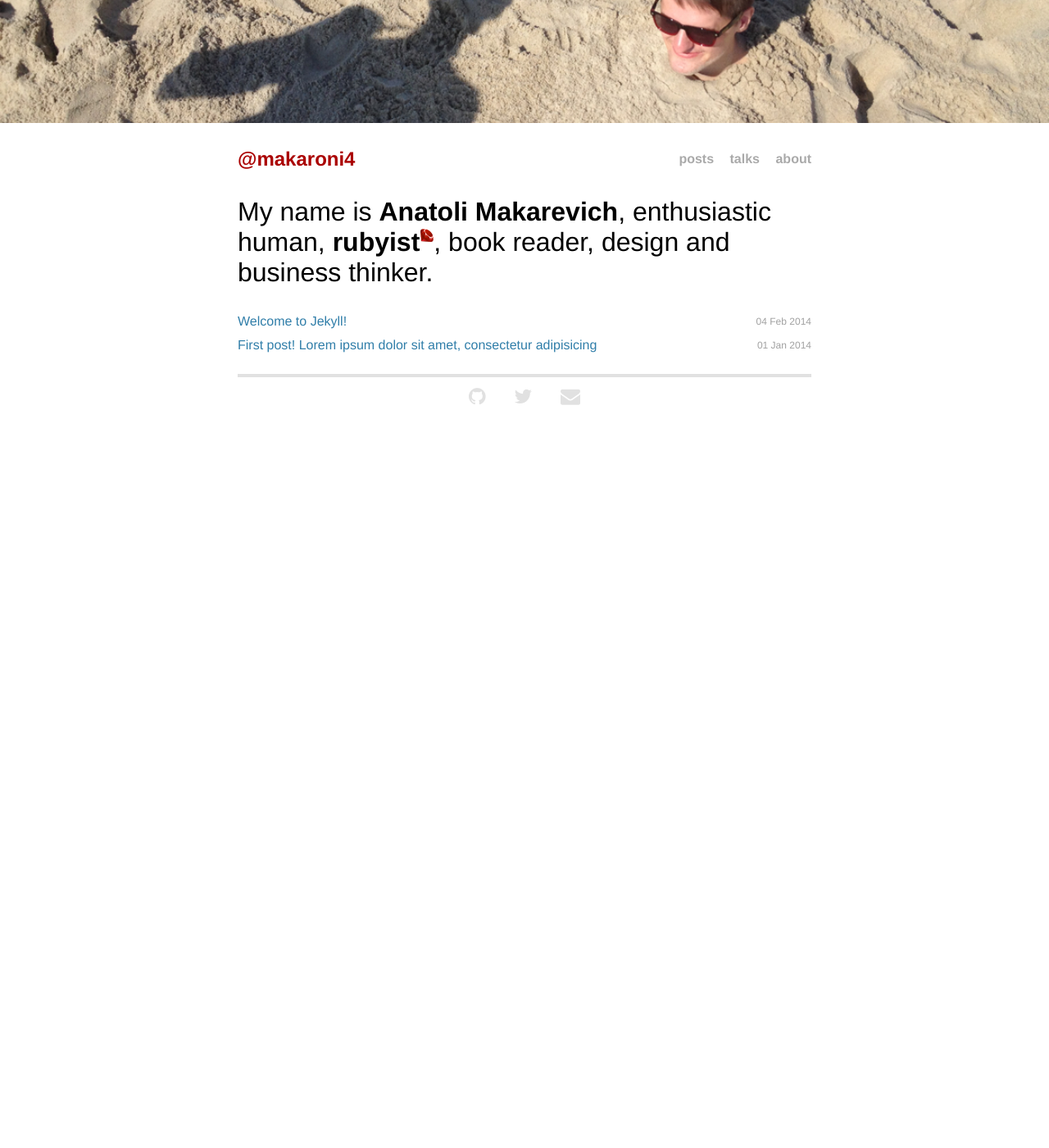
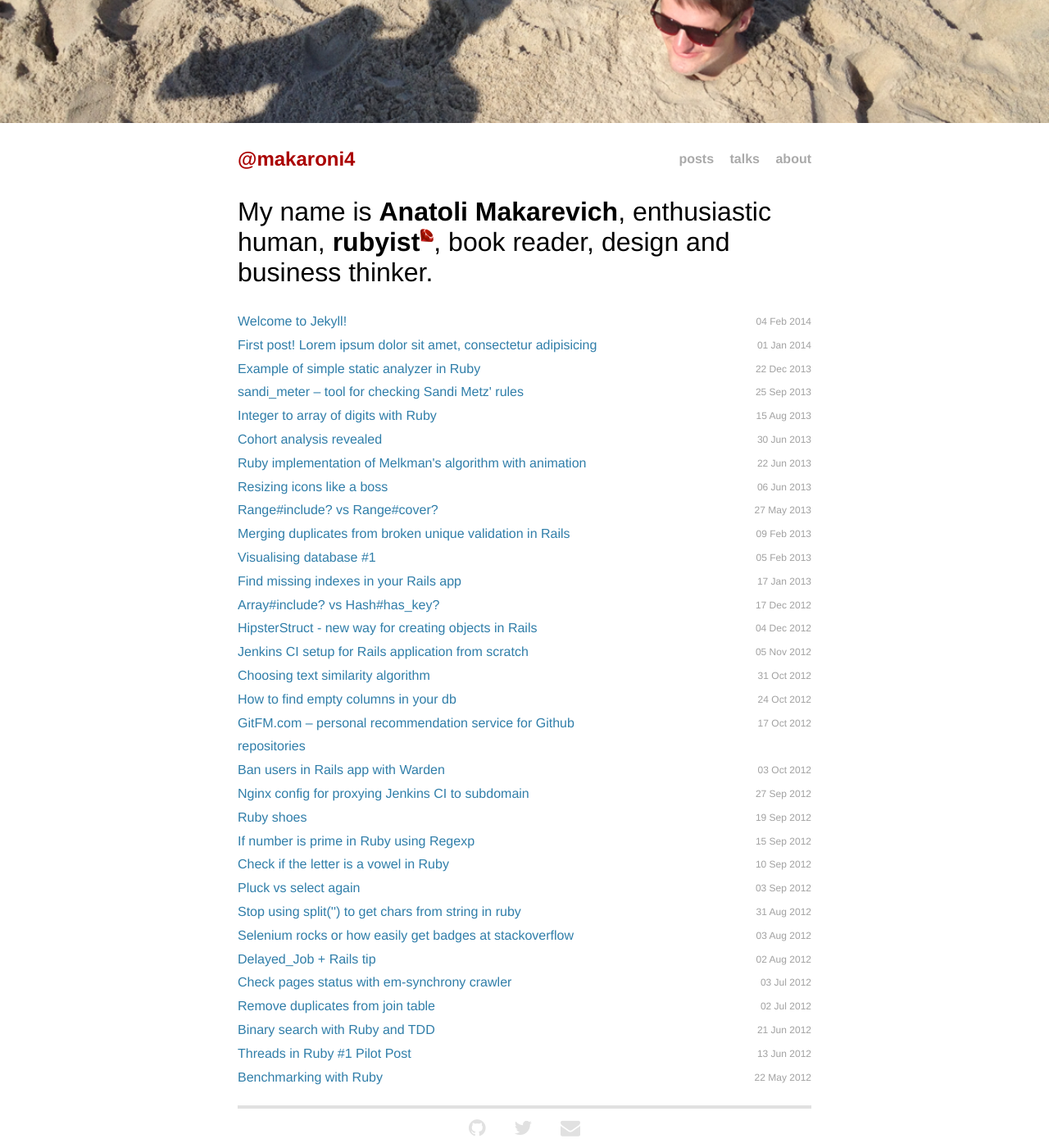
Before and after one commit to makaroni4/img-lint, a Jekyll site: the page built from index.html, in a window 1280 px wide and 1400 px high, scrolled down 150 px. Shown: the whole window at 82% size. Built offline with Jekyll 4.4.1, drawn with Linux system fonts in a browser that asks for light colours; nearby versions of some CDN libraries; Markdown is read by kramdown in place of the engine named in the settings; before the commit the page ends 900 px from its top, so only the background shows below that.

Commit message:
Added old posts

```diff
--- /dev/null
+++ b/_data/old_posts.yml
@@ -0,0 +1,91 @@
+---
+- date: '2013-12-22'
+  title: Example of simple static analyzer in Ruby
+  url: http://gistflow.com/posts/959-example-of-simple-static-analyzer-in-ruby
+- date: '2013-09-25'
+  title: sandi_meter – tool for checking Sandi Metz' rules
+  url: http://gistflow.com/posts/901-sandi_meter-tool-for-checking-sandi-metz-rules
+- date: '2013-08-15'
+  title: Integer to array of digits with Ruby
+  url: http://gistflow.com/posts/873-integer-to-array-of-digits-with-ruby
+- date: '2013-06-30'
+  title: Cohort analysis revealed
+  url: http://gistflow.com/posts/837-cohort-analysis-revealed
+- date: '2013-06-22'
+  title: Ruby implementation of Melkman's algorithm with animation
+  url: http://gistflow.com/posts/834-ruby-implementation-of-melkman-s-algorithm-with-animation
+- date: '2013-06-06'
+  title: Resizing icons like a boss
+  url: http://gistflow.com/posts/818-resizing-icons-like-a-boss
+- date: '2013-05-27'
+  title: "Range#include? vs Range#cover?"
+  url: http://gistflow.com/posts/816-range-include-vs-range-cover
+- date: '2013-02-09'
+  title: Merging duplicates from broken unique validation in Rails
+  url: http://gistflow.com/posts/681-merging-duplicates-from-broken-unique-validation-in-rails
+- date: '2013-02-05'
+  title: 'Visualising database #1'
+  url: http://gistflow.com/posts/670-visualising-database-1
+- date: '2013-01-17'
+  title: Find missing indexes in your Rails app
+  url: http://gistflow.com/posts/630-find-missing-indexes-in-your-rails-app
+- date: '2012-12-17'
+  title: "Array#include? vs Hash#has_key?"
+  url: http://gistflow.com/posts/582-array-include-vs-hash-has_key
+- date: '2012-12-04'
+  title: HipsterStruct - new way for creating objects in Rails
+  url: http://gistflow.com/posts/554-hipsterstruct-new-way-for-creating-objects-in-rails
+- date: '2012-11-05'
+  title: Jenkins CI setup for Rails application from scratch
+  url: http://gistflow.com/posts/492-jenkins-ci-setup-for-rails-application-from-scratch
+- date: '2012-10-31'
+  title: Choosing text similarity algorithm
+  url: http://gistflow.com/posts/483-choosing-text-similarity-algorithm
+- date: '2012-10-24'
+  title: How to find empty columns in your db
+  url: http://gistflow.com/posts/466-how-to-find-empty-columns-in-your-db
+- date: '2012-10-17'
+  title: GitFM.com – personal recommendation service for Github repositories
+  url: http://gistflow.com/posts/445-gitfm-com-personal-recommendation-service-for-github-repositories
+- date: '2012-10-03'
+  title: Ban users in Rails app with Warden
+  url: http://gistflow.com/posts/413-ban-users-in-rails-app-with-warden
+- date: '2012-09-27'
+  title: Nginx config for proxying Jenkins CI to subdomain
+  url: http://gistflow.com/posts/399-nginx-config-for-proxying-jenkins-ci-to-subdomain
+- date: '2012-09-19'
+  title: Ruby shoes
+  url: http://gistflow.com/posts/368-ruby-shoes
+- date: '2012-09-15'
+  title: If number is prime in Ruby using Regexp
+  url: http://gistflow.com/posts/362-if-number-is-prime-in-ruby-using-regexp
+- date: '2012-09-10'
+  title: "Сheck if the letter is a vowel in Ruby"
+  url: http://gistflow.com/posts/354-heck-if-the-letter-is-a-vowel-in-ruby
+- date: '2012-09-03'
+  title: Pluck vs select again
+  url: http://gistflow.com/posts/328-pluck-vs-select-again
+- date: '2012-08-31'
+  title: Stop using split('') to get chars from string in ruby
+  url: http://gistflow.com/posts/324-stop-using-split-to-get-chars-from-string-in-ruby
+- date: '2012-08-03'
+  title: Selenium rocks or how easily get badges at stackoverflow
+  url: http://gistflow.com/posts/242-selenium-rocks-or-how-easily-get-badges-at-stackoverflow
+- date: '2012-08-02'
+  title: Delayed_Job + Rails tip
+  url: http://gistflow.com/posts/239-delayed_job-rails-tip
+- date: '2012-07-03'
+  title: Check pages status with em-synchrony crawler
+  url: http://gistflow.com/posts/213-check-pages-status-with-em-synchrony-crawler
+- date: '2012-07-02'
+  title: Remove duplicates from join table
+  url: http://gistflow.com/posts/211-remove-duplicates-from-join-table
+- date: '2012-06-21'
+  title: Binary search with Ruby and TDD
+  url: http://gistflow.com/posts/199-binary-search-with-ruby-and-tdd
+- date: '2012-06-13'
+  title: 'Threads in Ruby #1 Pilot Post'
+  url: http://gistflow.com/posts/186-threads-in-ruby-1-pilot-post
+- date: '2012-05-22'
+  title: Benchmarking with Ruby
+  url: http://gistflow.com/posts/136-benchmarking-with-ruby
--- a/index.html
+++ b/index.html
@@ -16,5 +16,17 @@ title: "@makaroni4 blog"
         <div class="b-post__clrfx"></div>
       </li>
     {% endfor %}
+
+    {% for post in site.data.old_posts %}
+      <li class="b-post-list__item">
+        <div class="b-post-list__title-container">
+          <a class="b-post-list__title" href="{{ post.url }}">{{ post.title }}</a>
+        </div>
+        <div class="b-post-list__date">
+          {{ post.date | date_to_string }}
+        </div>
+        <div class="b-post__clrfx"></div>
+      </li>
+    {% endfor %}
   </ul>
 </div>
```
